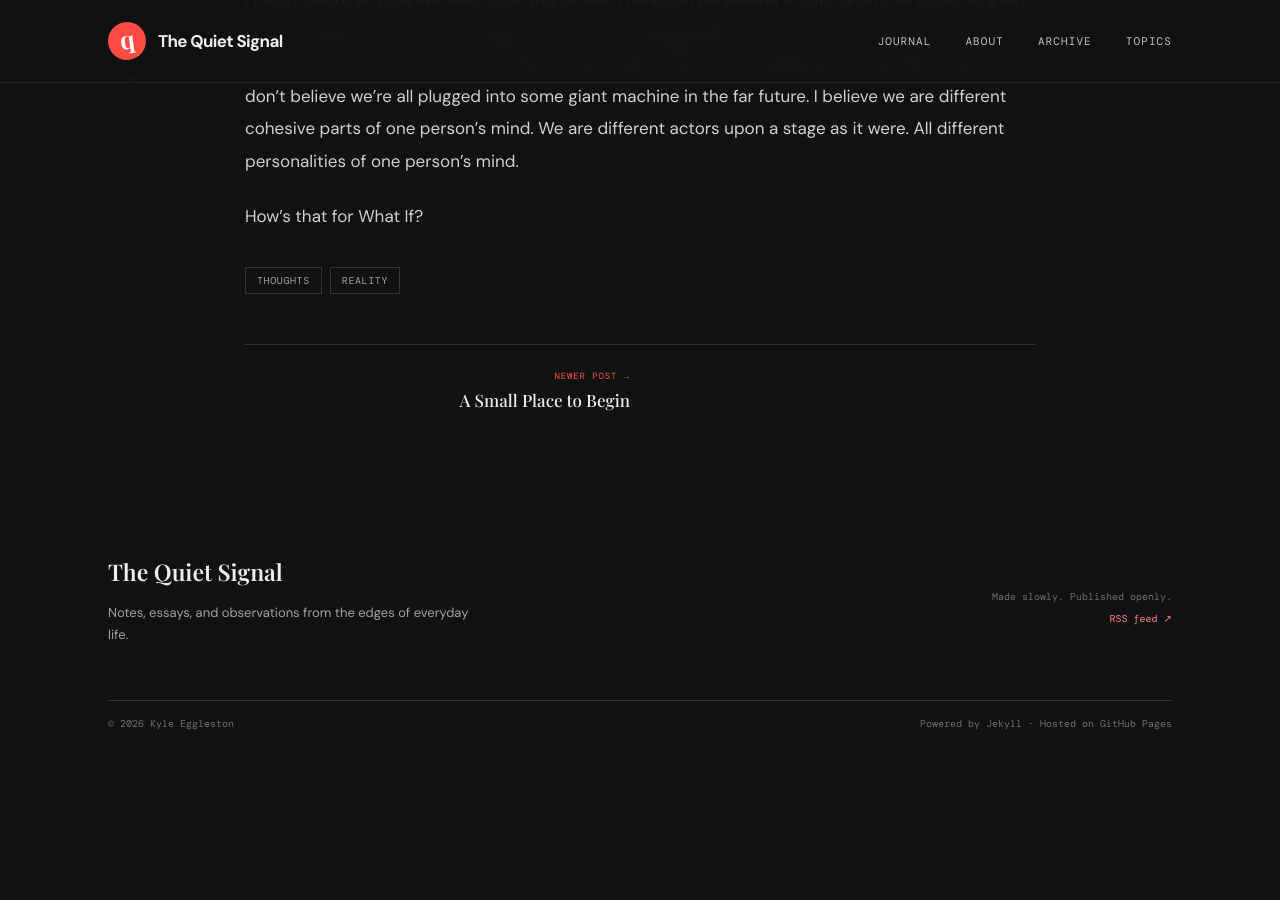
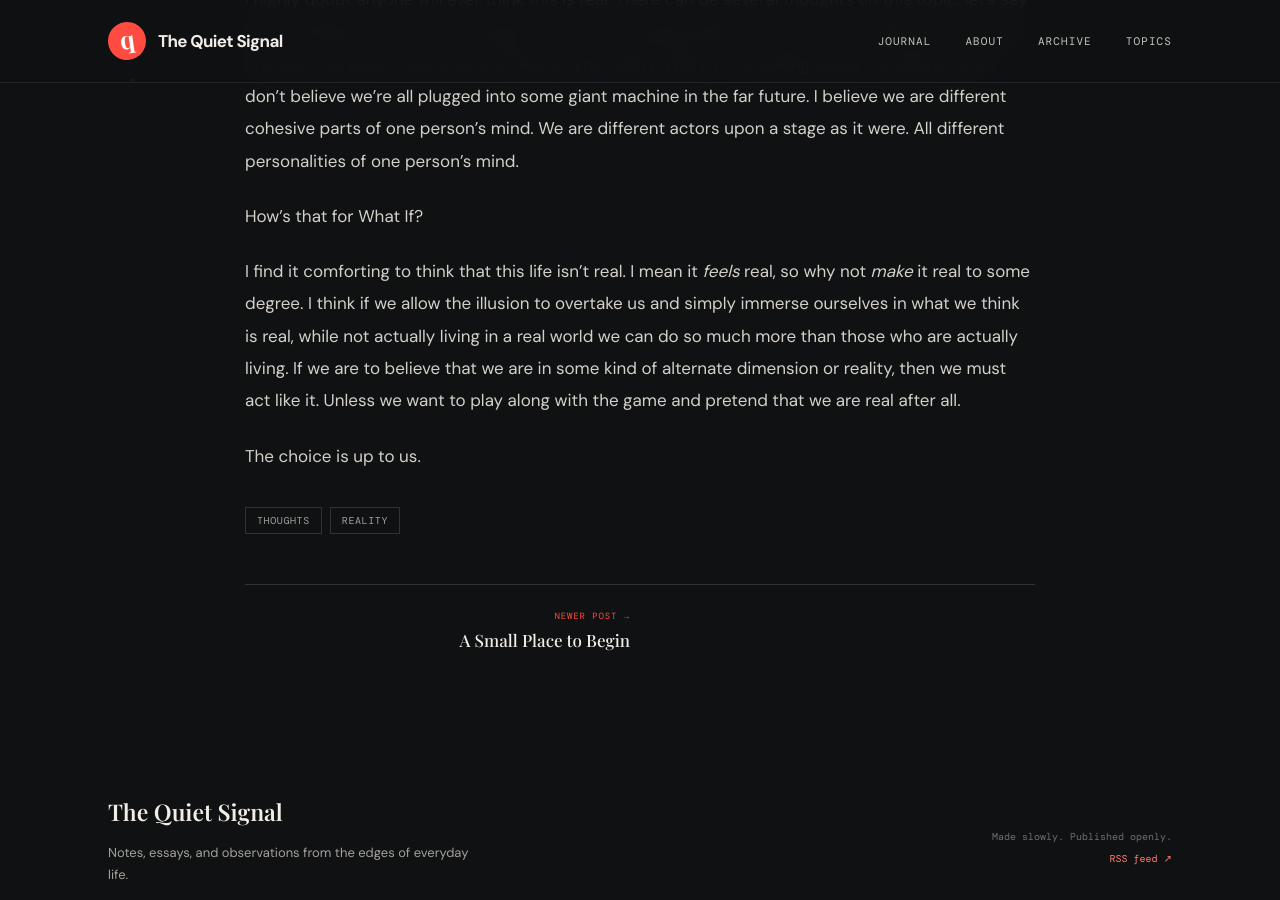
Before and after one commit to asklate/asklate.github.io, a Jekyll site: the page built from _posts/2026/10/2026-10-27-what-if.md, in a window 1280 px wide and 900 px high, scrolled down 847 px. Built offline with Jekyll 4.4.1, drawn with Linux system fonts in a browser that asks for light colours; before the commit the page ends 1597 px from its top, so only the background shows below that.

Commit message:
updated What If article

```diff
--- a/_posts/2026/10/2026-10-27-what-if.md
+++ b/_posts/2026/10/2026-10-27-what-if.md
@@ -22,3 +22,13 @@ different cohesive parts of one person's mind. We are different actors upon a
 stage as it were. All different personalities of one person's mind.
 
 How's that for What If?
+
+I find it comforting to think that this life isn't real. I mean it *feels*
+real, so why not *make* it real to some degree. I think if we allow the illusion
+to overtake us and simply immerse ourselves in what we think is real, while not
+actually living in a real world we can do so much more than those who are actually
+living. If we are to believe that we are in some kind of alternate dimension
+or reality, then we must act like it. Unless we want to play along with the
+game and pretend that we are real after all.
+
+The choice is up to us.
```
